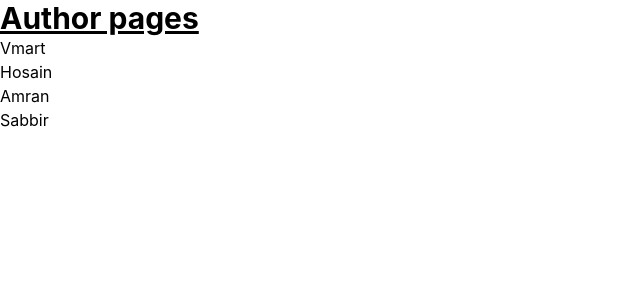
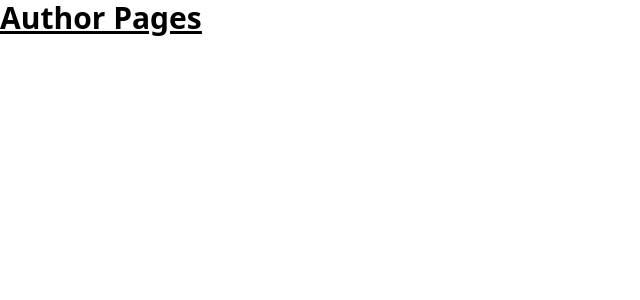
Before and after one commit to Vmart1234/WSU, a React (Create React App) app: page / in a window 1280 px wide. Shown: the top 300 px of the page, without its empty margins (0-640 px from the left). Built offline with nearby package versions, Linux system fonts and the light colour scheme.

Commit message:
added the first bio

```diff
--- a/src/App.css
+++ b/src/App.css
@@ -1,3 +1,5 @@
+
+
 .App {
   text-align: center;
 }
--- a/src/App.js
+++ b/src/App.js
@@ -1,7 +1,9 @@
-
+import "./index.css"
+import "./App.css"
 import React, { Fragment } from 'react';
 import { BrowserRouter as Router, Routes, Route } from 'react-router-dom';
 import Home from './pages/Home';
+import Authors from "./pages/Authors";
 import Vmart from './pages/Vmart';
 import Sabbir from './pages/Sabbir';
 import Hossain from './pages/Hossain';
@@ -12,6 +14,7 @@ const App = () => {
       <Fragment>
         <Routes>
           <Route path="/" element={<Home />} />
+          <Route path="/authors" element={<Authors />} />
           <Route path='/vmart' element={<Vmart/>} />
           <Route path='/sabbir' element={<Sabbir/>} />
           <Route path='/hossain' element={<Hossain/>} />
--- a/src/index.css
+++ b/src/index.css
@@ -1,17 +1,3 @@
 @tailwind base;
 @tailwind components;
 @tailwind utilities;
-
-body {
-  margin: 0;
-  font-family: -apple-system, BlinkMacSystemFont, 'Segoe UI', 'Roboto', 'Oxygen',
-    'Ubuntu', 'Cantarell', 'Fira Sans', 'Droid Sans', 'Helvetica Neue',
-    sans-serif;
-  -webkit-font-smoothing: antialiased;
-  -moz-osx-font-smoothing: grayscale;
-}
-
-code {
-  font-family: source-code-pro, Menlo, Monaco, Consolas, 'Courier New',
-    monospace;
-}
--- a/src/pages/Amran.js
+++ b/src/pages/Amran.js
@@ -1,12 +1,21 @@
 import {Link} from "react-router-dom"
 export default function Amran(){
+    const imgAddress = ""
+    const bio = ""
     return (
         <>
-        <di>
-        Amran
-        </di>
+        <div className="w-3/4 ">
+        <div className="flex ">
+            <img className="w-1/2 h-30 rounded-md" src={imgAddress} alt="BioImage"></img>
+            <div className="w-1/2 flex items-center ml-0">{bio}</div>
+        </div>
+        </div>
 
-         <Link to="/" >Return to home</Link>
+
+
+
+
+        <Link to="/" >Return to home</Link>
         </>
     )
 }
--- /dev/null
+++ b/src/pages/Authors.js
@@ -0,0 +1,23 @@
+import {Link} from "react-router-dom"
+
+export default function Authors() {
+    return (
+
+            <div >
+                   <h1 className="text-3xl font-bold ">
+                    Authors
+                    </h1>
+                <ul>
+                    <li><Link to="/vmart" >Vmart</Link></li>
+                    <li><Link to="/hossain">Hosain</Link></li>
+                    <li><Link to="/amran">Amran</Link></li>
+                    <li><Link to="/sabbir">Sabbir</Link> </li>
+                </ul>
+
+
+
+            </div>
+
+
+    )
+}
--- a/src/pages/Home.js
+++ b/src/pages/Home.js
@@ -5,14 +5,8 @@ export default function Home() {
 
             <div >
                    <h1 className="text-3xl font-bold underline">
-                    Author pages
+                    <Link to="/authors" >Author Pages</Link>
                     </h1>
-                <ul>
-                    <li><Link to="/vmart" >Vmart</Link></li>
-                    <li><Link to="/hossain">Hosain</Link></li>
-                    <li><Link to="/amran">Amran</Link></li>
-                    <li><Link to="/sabbir">Sabbir</Link> </li>
-                </ul>
 
 
 
--- a/src/pages/Hossain.js
+++ b/src/pages/Hossain.js
@@ -1,10 +1,19 @@
 import {Link} from "react-router-dom"
 export default function Hossain(){
+    const imgAddress = ""
+    const bio = ""
     return (
         <>
-        <div>
-        hossain
+        <div className="w-3/4 ">
+        <div className="flex ">
+            <img className="w-1/2 h-30 rounded-md" src={imgAddress} alt="BioImage"></img>
+            <div className="w-1/2 flex items-center ml-0">{bio}</div>
         </div>
+        </div>
+
+
+
+
 
         <Link to="/" >Return to home</Link>
         </>
--- a/src/pages/Sabbir.js
+++ b/src/pages/Sabbir.js
@@ -1,10 +1,19 @@
 import {Link} from "react-router-dom"
 export default function Sabbir(){
+    const imgAddress = ""
+    const bio = ""
     return (
         <>
-        <div>
-        sabbir
+        <div className="w-3/4 ">
+        <div className="flex ">
+            <img className="w-1/2 h-30 rounded-md" src={imgAddress} alt="BioImage"></img>
+            <div className="w-1/2 flex items-center ml-0">{bio}</div>
         </div>
+        </div>
+
+
+
+
 
         <Link to="/" >Return to home</Link>
         </>
--- a/src/pages/Vmart.js
+++ b/src/pages/Vmart.js
@@ -2,12 +2,20 @@ import {Link} from "react-router-dom"
 
 
 export default function Vmart() {
-
+    const imgAddress = "https://i1.sndcdn.com/artworks-P6jNXrXzejyfLOkS-6noioA-t500x500.jpg"
+    const bio = "👋 Hello! I'm Victor Martinez a senior at Wayne State University. I enjoy watching anime and doing XC."
     return (
         <>
-        <div>
-        vmart
+        <div className="w-3/4 ">
+        <div className="flex ">
+            <img className="w-1/2 h-30 rounded-md" src={imgAddress} alt="BioImage"></img>
+            <div className="w-1/2 flex items-center ml-0">{bio}</div>
         </div>
+        </div>
+
+
+
+
 
         <Link to="/" >Return to home</Link>
         </>
```
